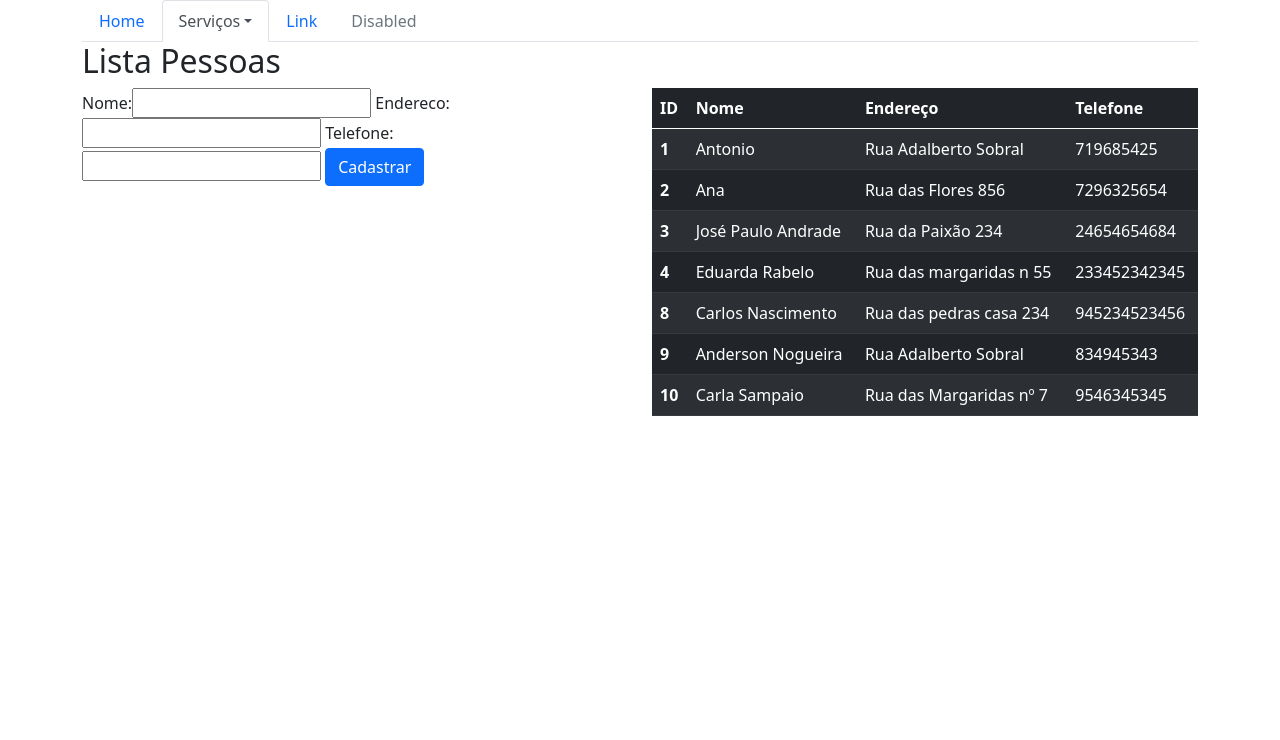
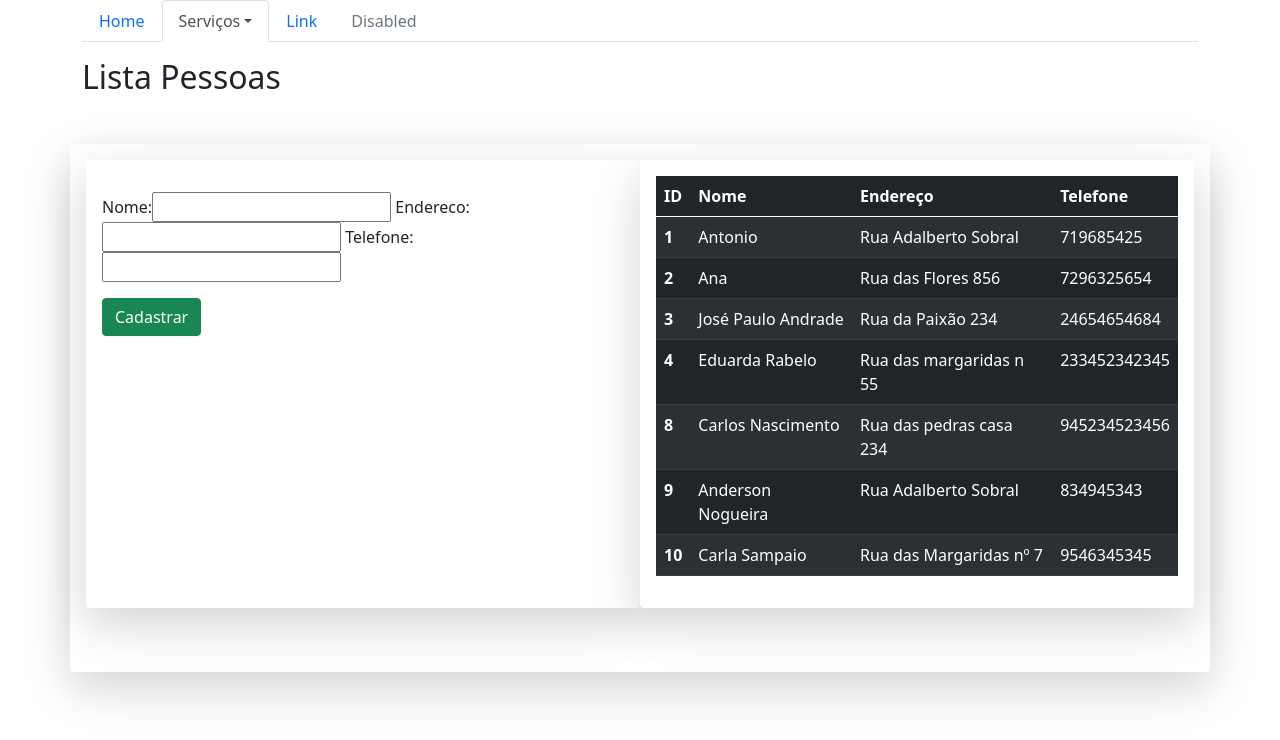
Before and after one commit to antonio-qsneto/djangoProject, a Django app: page /pessoas/ in a window 1280 px wide. Shown: the top 740 px of the page. Run offline with Django 3.2, Linux system fonts and the light colour scheme; data comes from the database, SQL or seed files in the repository; both versions use the stored data as it was after the commit; some libraries are stand-ins or nearby versions.

Commit message:
update in tables style

```diff
--- a/core/templates/core/lista_pessoas.html
+++ b/core/templates/core/lista_pessoas.html
@@ -36,26 +36,29 @@
 
 
 
-<!---------------------------Lista Pessoas---------------------->
+<!---------------------------Cadastr Pessoas---------------------->
 {% block main %}
 <div class="row">
   <div class="col-12">
-    <h2>Lista Pessoas</h2>
+    <h2 class="mb-5 mt-3">Lista Pessoas</h2>
   </div>
 </div>
 
-<div class="row">
-  <div class="col-sm-6">
-    <form action="{% url 'core_pessoas_novo' %}" method="POST">
+<div class="row shadow-lg p-3 mb-5 bg-white rounded">
+
+  <div class="col-sm-6 shadow-lg p-3 mb-5 bg-white rounded">
+    <form class="mt-3" action="{% url 'core_pessoas_novo' %}" method="POST">
       {% csrf_token %} {{ form|bootstrap_horizontal }}
 
-      <button class="btn btn-primary" type="submit">Cadastrar</button>
+      <div class="mt-3"><button class="btn btn-success" type="submit">Cadastrar</button></div>
+
+
     </form>
   </div>
 <!------------------------------------------------------------------------>
 
-<!------------------------------------------------------------------------>
-  <div class="col-sm-6">
+<!---------------------------Lista de Pessoas-------------------------------------------->
+  <div class="col-sm-6 shadow-lg p-3 mb-5 bg-white rounded">
 
 <table class="table table-striped table-dark">
   <thead>
```
Also changed, not shown: core/templates/core/lista_movRotativo.html (+5 -9 lines), core/templates/core/lista_veiculos.html (+6 -6 lines), core/templates/core/update_movrotativos.html (+13 -2 lines), db.sqlite3.
